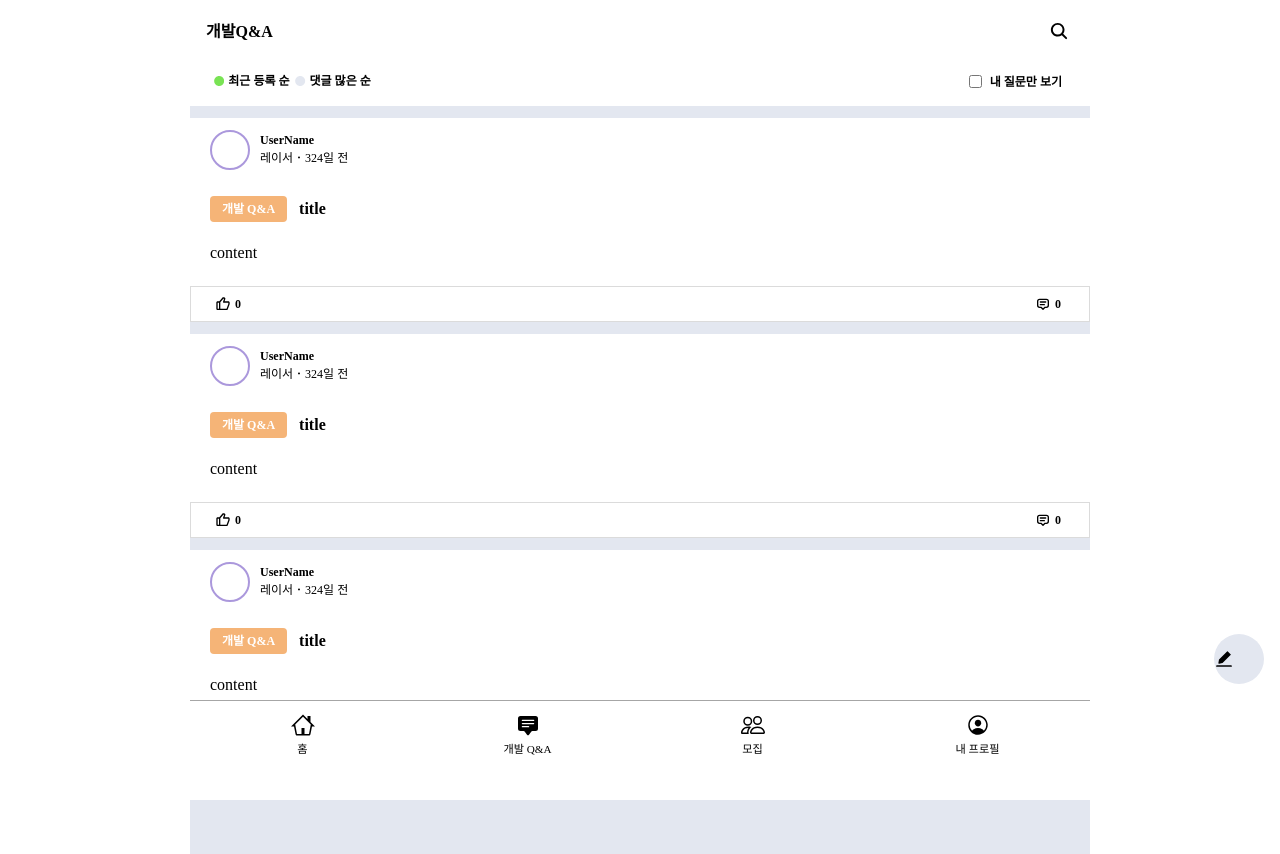
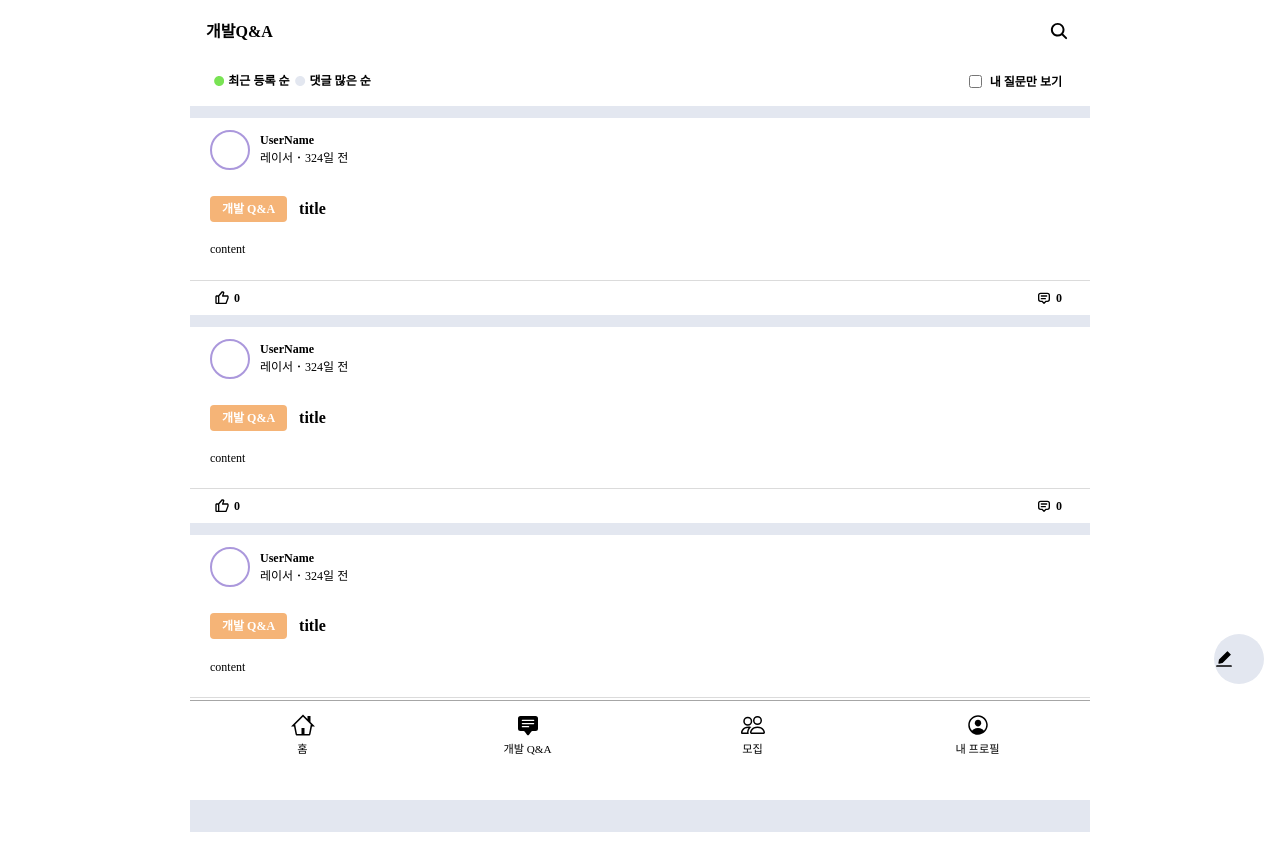
Before and after one commit to yunjichoi9151/White_Rabbit, a React app: page /qna in a window 1280 px wide. After the commit the page ends 832 px from the top, so only its background shows below. Built offline with nearby package versions, Linux system fonts and the light colour scheme.

Commit message:
🎨 Design: Post 디자인 수정
1. Post 디자인 수정

```diff
--- a/src/components/board/Post/index.jsx
+++ b/src/components/board/Post/index.jsx
@@ -107,7 +107,7 @@ const Post = ({
         <S.ContentWrapper>
           <BasicText
             text={substrContent}
-            style={{ font: CS.font.paragraphMedium }}
+            style={{ font: CS.font.paragraphSmall }}
           />
         </S.ContentWrapper>
         <S.IconBar>
--- a/src/components/board/Post/style.jsx
+++ b/src/components/board/Post/style.jsx
@@ -15,6 +15,7 @@ export const TitleWrapper = styled.div`
   padding: 12px 20px;
   display: flex;
   align-items: center;
+  cursor: pointer;
 `;
 export const ContentWrapper = styled.div`
   width: 100%;
@@ -27,7 +28,7 @@ export const IconBar = styled.div`
   width: 100%;
   height: 100%;
   padding: 4px 24px;
-  border: solid 1px ${CS.color.borderTransparent};
+  border-top: solid 1px ${CS.color.borderTransparent};
   display: flex;
   justify-content: space-between;
   align-items: center;
```
